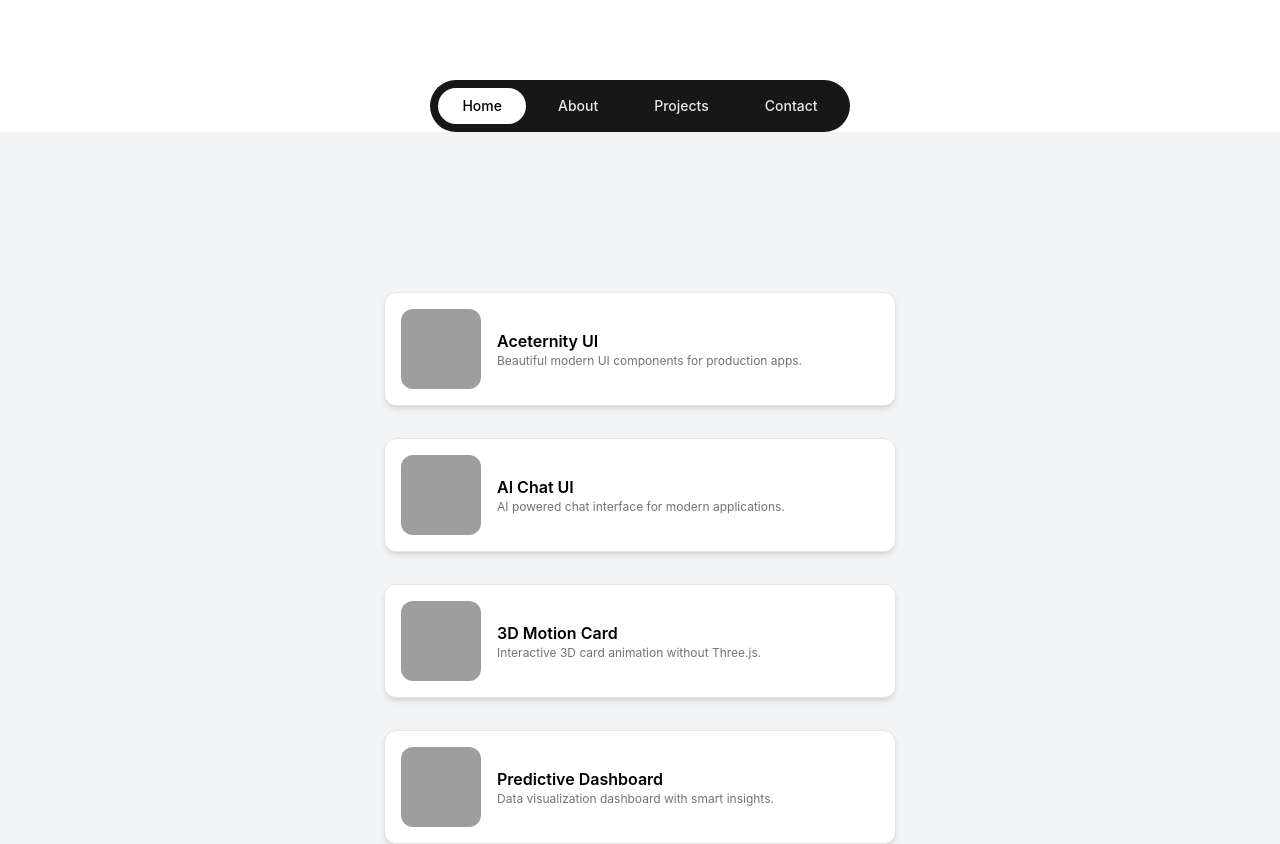
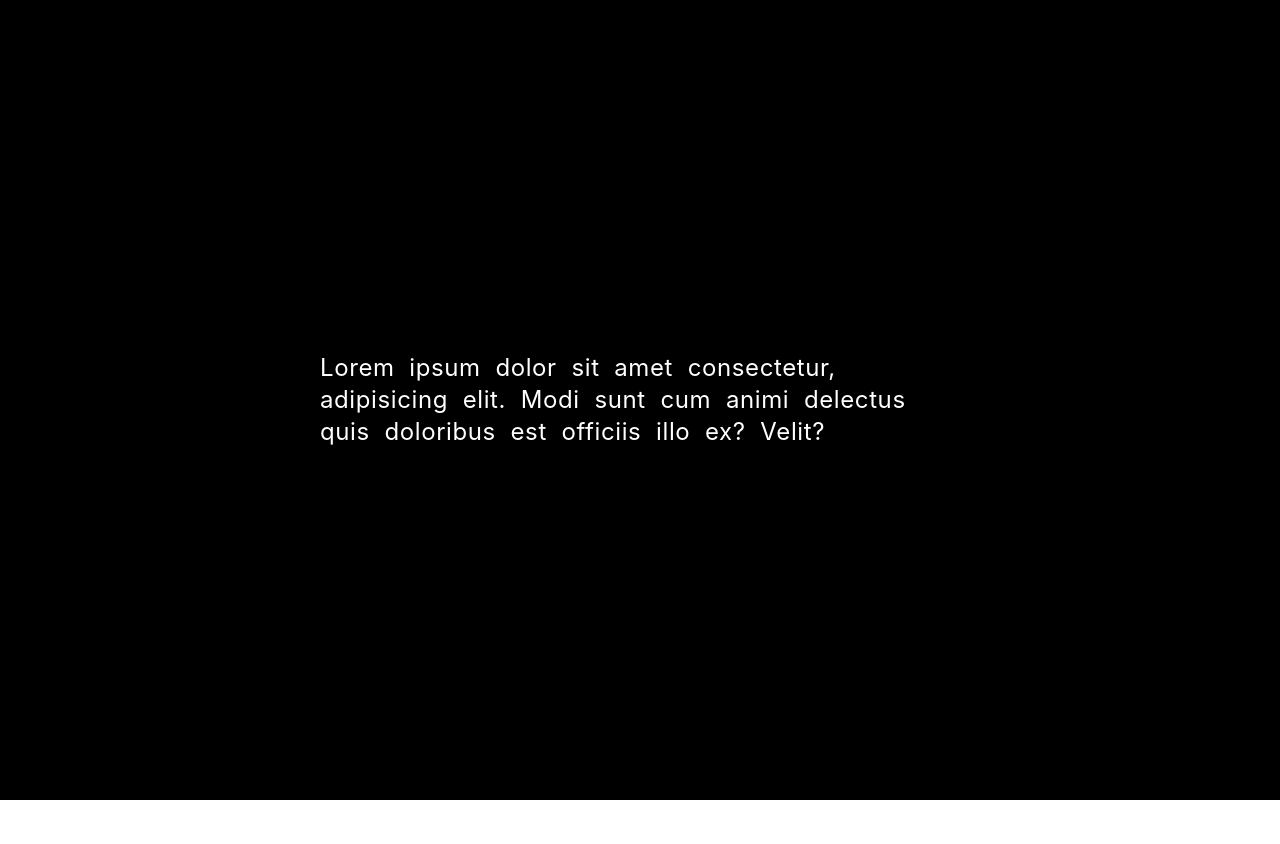
Before and after one commit to its-nandlal/motion, a React app: page / in a window 1280 px wide. Shown: the top 844 px of the page. After the commit the page ends 800 px from the top, so only its background shows below. Built offline with nearby package versions, Linux system fonts and the light colour scheme; grey boxes are pictures that could not be loaded; the HTML template or start-up script is replaced by a standard one.

Commit message:
Text Splite Stager Animation

```diff
--- a/src/App.jsx
+++ b/src/App.jsx
@@ -1,12 +1,11 @@
 import LayoutCard from "./components/ui/layout-card";
 import Navbar from "./components/ui/nav";
+import TextAnimation from "./components/ui/text-animation";
 
 export default function App() {
   return (
-    <div>
-
-      <Navbar />
-      <LayoutCard />
+    <div className="w-full min-h-screen bg-black text-white flex items-center justify-center">
+      <TextAnimation />
     </div>
   )
 }
--- /dev/null
+++ b/src/components/ui/text-animation.jsx
@@ -0,0 +1,44 @@
+import { motion, stagger, useAnimate } from "motion/react"
+import { useEffect } from "react"
+
+export default function TextAnimation() {
+
+  const [scope, animate] = useAnimate()
+
+  const text = "Lorem ipsum dolor sit amet consectetur, adipisicing elit. Modi sunt cum animi delectus quis doloribus est officiis illo ex? Velit?"
+
+  useEffect(()=>{
+    startAnimating()
+  },[])
+
+  const startAnimating = () => {
+    animate("span",{
+      opacity: 1,
+      y: 0,
+      filter: "blur(0px)"
+    }, {
+      duration: 0.5,
+      ease: "backIn",
+      delay: stagger(0.05)
+    })
+  }
+
+  return (
+    <div
+    ref={scope}
+    className="w-1/2 text-2xl tracking-wide">
+      {text.split(" ").map((char, i) => (
+        <motion.span
+        key={i}
+        style={{
+          opacity: 0,
+          y: 10,
+          filter: "blur(10px)"
+        }}
+        className=" inline-block">
+          {char} &nbsp;
+        </motion.span>
+      ))}
+    </div>
+  )
+}
```
